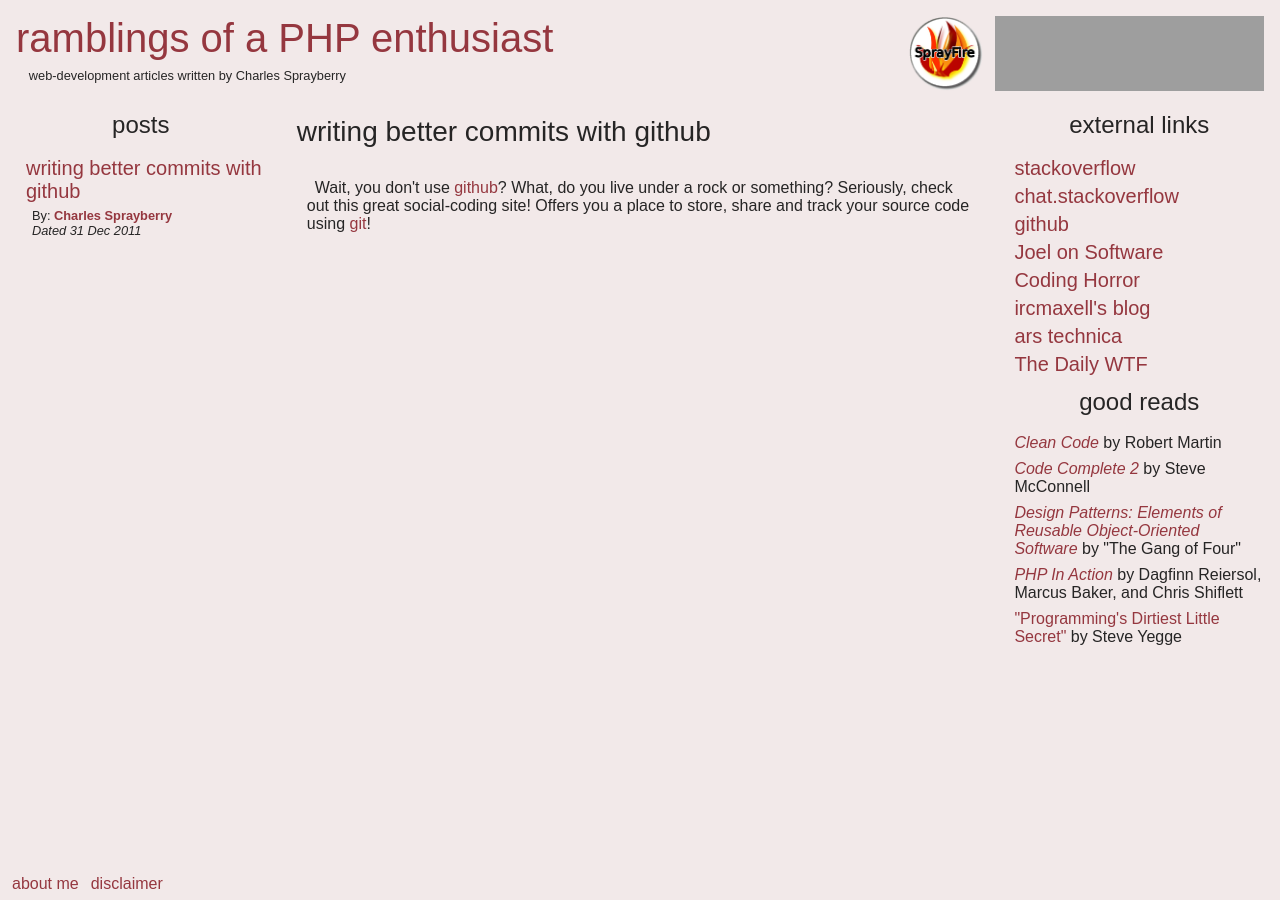
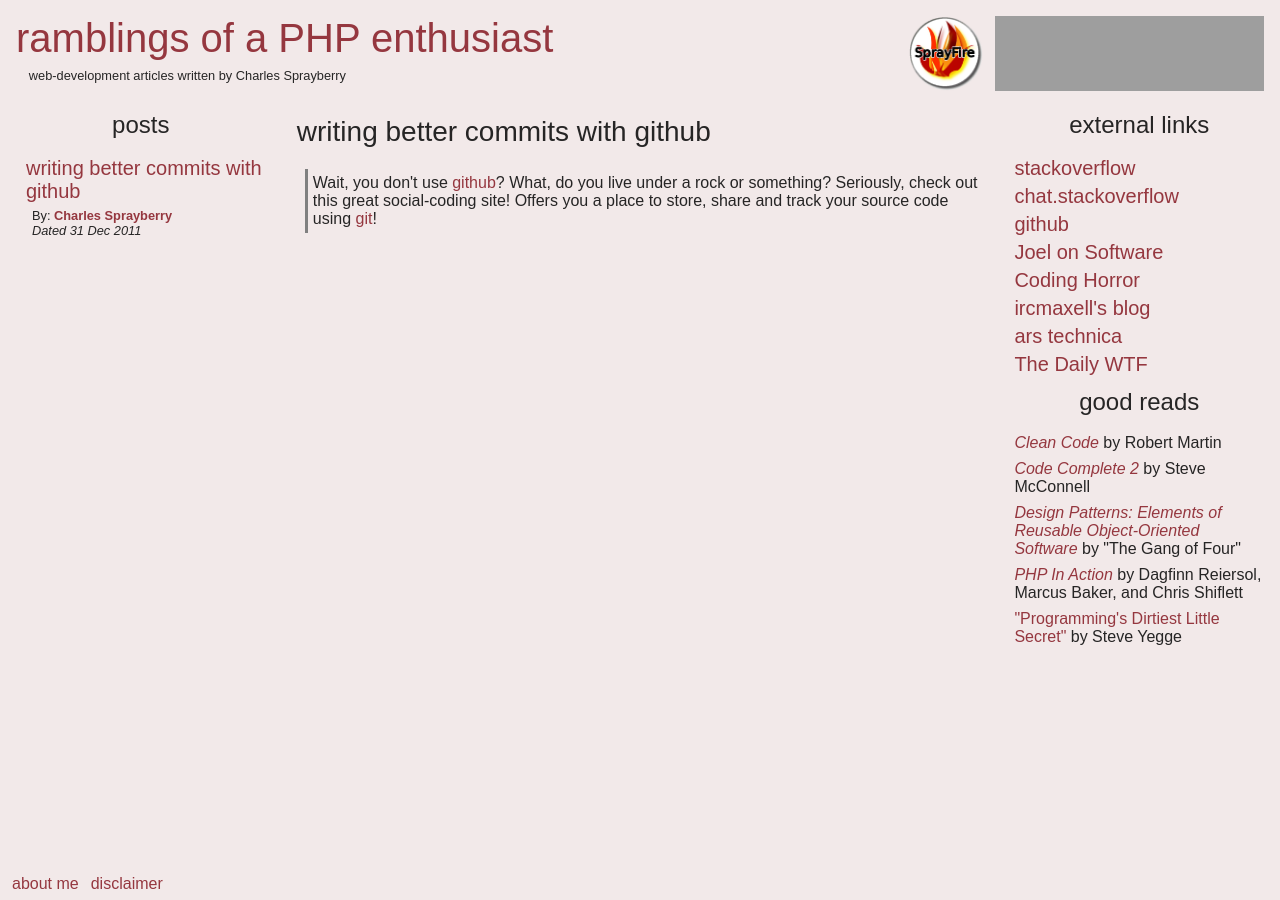
Before and after one commit to cspray/archived-blog, a Jekyll site: the page built from _posts/2011-12-31-writing-better-commits-with-github.html, in a window 1280 px wide. Built offline with Jekyll 4.4.1, drawn with Linux system fonts in a browser that asks for light colours; grey boxes are pictures that could not be loaded.

Commit message:
UPD changing block quote style

```diff
--- a/_includes/style.css
+++ b/_includes/style.css
@@ -40,8 +40,9 @@ div > h3 {
 }
 
 blockquote {
-    padding: 10px;
-    text-indent: .5em;
+    padding: 5px;
+    border-left: 3px solid gray;
+    margin-left: .5em;
 }
 
 #content-container {
```
